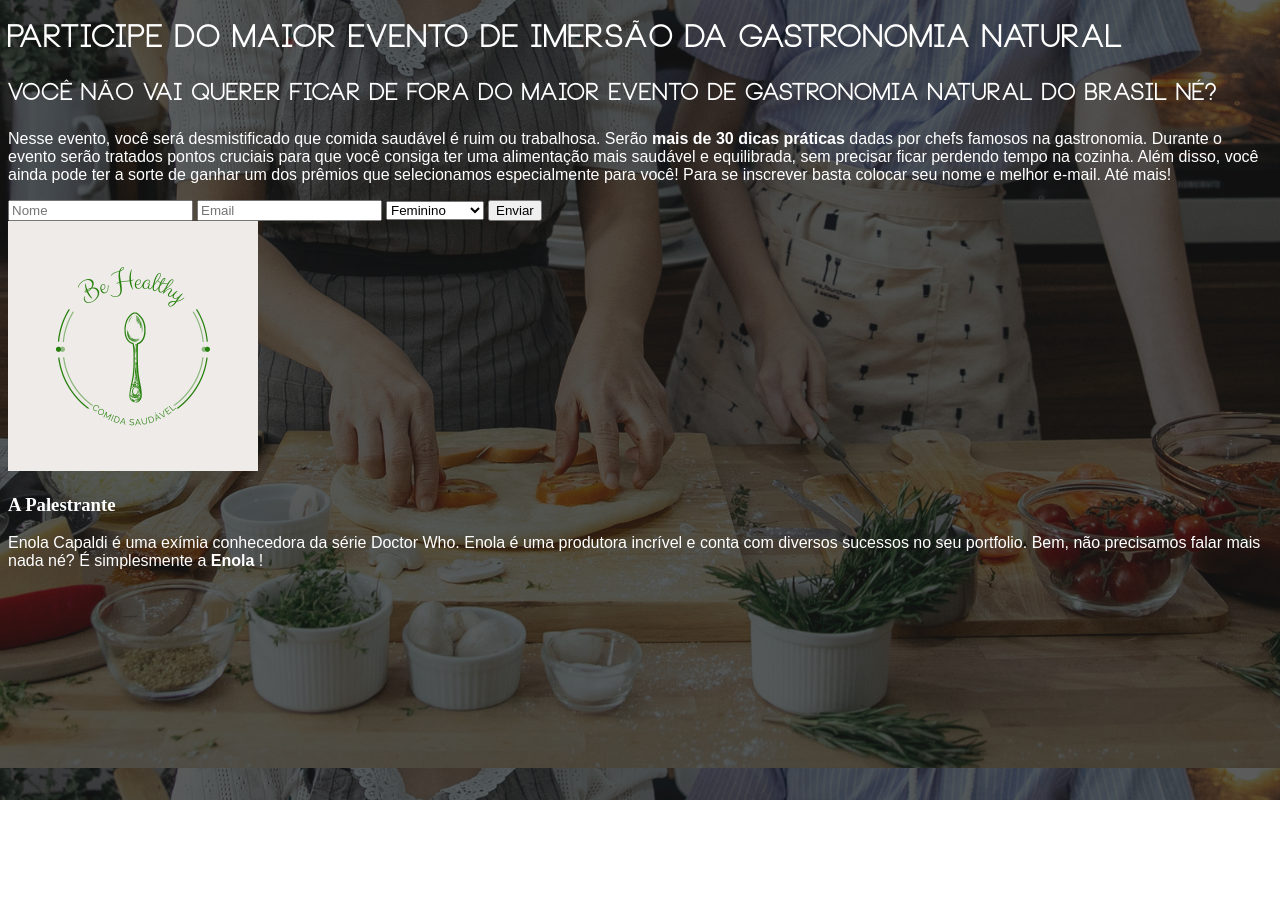
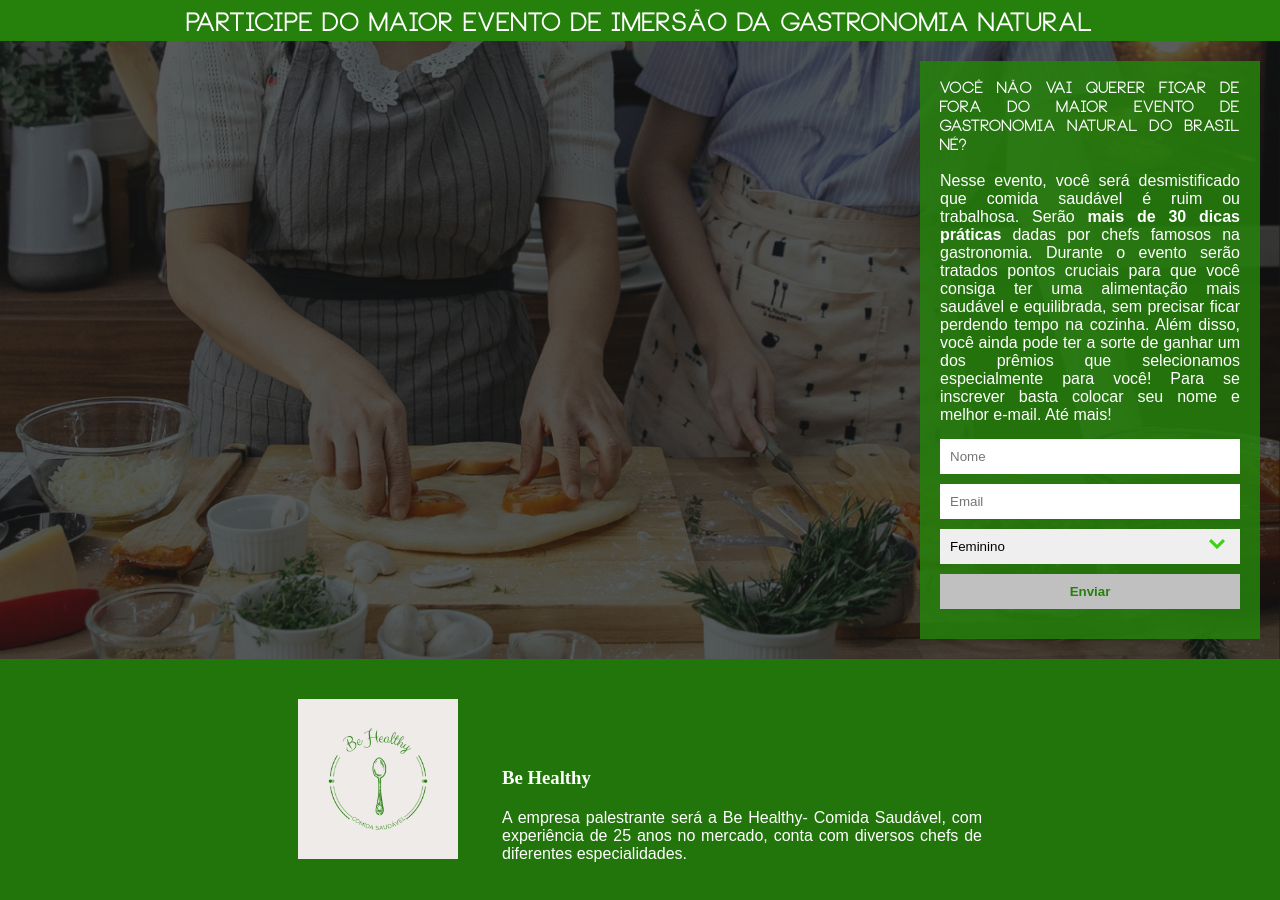
Before and after one commit to JessMotta/pagCapturaComidaNatural, a plain HTML site: page index.html in a window 1280 px wide. Before the commit the page ends 800 px from the top, so only its background shows below. Drawn offline with Linux system fonts and the light colour scheme.

Commit message:
add new version

```diff
--- a/assets/images/styles/style.css
+++ /dev/null
@@ -1,92 +0,0 @@
-* {
-    margin: 0;
-    padding: 0;
-  }
-
-  body {
-    background-color: black;
-  }
-
-  .container {
-    max-width: 1000px;
-    margin: auto;
-  }
-
-  header {
-    background-color: #003b6f;
-    color: white;
-    text-align: center;
-  }
-
-  .title {
-    font-size: 26px;
-  }
-
-
-  .formContainer {
-    max-width: 230px;
-    color: white;
-    background-color: #003b6fdd;
-    padding: 20px;
-    float: right;
-    text-align: justify;
-  }
-
-  h2{
-      font-size: 16px;
-  }
-
-  .mb{
-      margin-bottom: 15px;
-  }
-
-  input, select{
-      width: 100%;
-      box-sizing: border-box;
-      padding: 10px;
-      border: none;
-      margin-bottom: 10px;
-
-  }
-
-  input[type="submit"]{
-      color: #003b6f;
-      background-color: goldenrod;
-      font-weight: bold;
-  }
-
-  select{
-     appearance: none;
-     -moz-appearance: none;
-     -webkit-appearance: none;
-
-     background-image: url('../assets/icons/arrow-down-sign-to-navigate.png');
-     background-repeat: no-repeat;
-     background-position: calc(100% - 10px) center;
-  }
-
-  footer{
-      background-color: #003b6f;
-      padding: 40px;
-      text-align: center;
-  }
-
-  .picture{
-    width: 160px;
-  }
-
-  .description{
-    display: inline-block;
-    text-align: justify;
-    color: white;
-    max-width: 40%;
-    margin-left: 40px;
-
-  }
-  .description p, .description h3{
-    margin-bottom: 20px;
-  }
-
-  .description h3{
-    font-size: 24;
-  }
--- a/index.html
+++ b/index.html
@@ -1,16 +1,14 @@
 <!DOCTYPE html>
 <html lang="pt-br">
+
 <head>
     <meta charset="UTF-8">
     <meta http-equiv="X-UA-Compatible" content="IE=edge">
     <meta name="viewport" content="width=device-width, initial-scale=1.0">
+    <link rel="stylesheet" href="./styles/style.css" type="text/css">
     <title>V Workshop de comida natural</title>
 
     <style>
-        body{
-            background-image: url('./assets/images/background.png');
-            color: white;
-        }
         h1,
         h2 {
             font-family: Neou_Bold;
@@ -30,14 +28,17 @@
             src: url(./assets/fonts/neou/Neou-Thin.ttf);
         }
 
-        .picture{
+        .picture {
             max-width: 250px;
             text-align: center;
         }
     </style>
 
 </head>
+
 <body>
+    <div class="container">
+
         <header>
             <h1 class="title">
                 PARTICIPE DO MAIOR EVENTO DE IMERSÃO DA GASTRONOMIA NATURAL
@@ -52,10 +53,17 @@
                 </h2>
                 <!--   <p class="mb">Nesse evento, você irá descobrir a ordem correta de assistir os episódios, incluindo os spin-offs, e onde encontrar os episódios da série clássica. Além do mais, durante o evento serão mostrados easter-eggs que apareceram em diversos episódios da série e muitas pessoas não notaram, e você ainda pode ter a sorte de ganhar um dos prêmios que selecionamos para vocês!</p> -->
 
-            <p class="mb">Nesse evento, você será desmistificado que comida saudável é ruim ou trabalhosa. Serão <strong>mais de
-                    30 dicas práticas</strong> dadas por chefs famosos na gastronomia. Durante o evento serão tratados pontos cruciais
-                para que você consiga ter uma alimentação mais saudável e equilibrada, sem precisar ficar perdendo tempo na cozinha. Além disso, você ainda pode ter a sorte de ganhar um dos prêmios que selecionamos especialmente para você! Para se inscrever basta colocar seu nome e melhor e-mail. Até mais!</p>
-            <form action="https://gmail.us5.list-manage.com/subscribe/post?u=49ec6fa4a5707776f4eadcccc&amp;id=3db3f69ac1" method="post" id="mc-embedded-subscribe-form" name="mc-embedded-subscribe-form" class="validate" target="_blank" novalidate>
+                <p class="mb">Nesse evento, você será desmistificado que comida saudável é ruim ou trabalhosa. Serão
+                    <strong>mais de
+                        30 dicas práticas</strong> dadas por chefs famosos na gastronomia. Durante o evento serão
+                    tratados pontos cruciais
+                    para que você consiga ter uma alimentação mais saudável e equilibrada, sem precisar ficar perdendo
+                    tempo na cozinha. Além disso, você ainda pode ter a sorte de ganhar um dos prêmios que selecionamos
+                    especialmente para você! Para se inscrever basta colocar seu nome e melhor e-mail. Até mais!</p>
+                <form
+                    action="https://gmail.us5.list-manage.com/subscribe/post?u=49ec6fa4a5707776f4eadcccc&amp;id=3db3f69ac1"
+                    method="post" id="mc-embedded-subscribe-form" name="mc-embedded-subscribe-form" class="validate"
+                    target="_blank" novalidate>
                     <input type="text" name="FNAME" id="name" placeholder="Nome">
                     <input type="email" name="EMAIL" id="email" placeholder="Email">
                     <select name="Gênero" id="genero">
@@ -63,26 +71,24 @@
                         <option value="ms">Masculino</option>
                         <option value="nb">Não binário</option>
                         <option value="ts">Transgênero</option>
-                    <option value="nd">não definir</option>
+                        <option value="nd">Não definir</option>
                     </select>
                     <!-- real people should not fill this in and expect good things - do not remove this or risk form bot signups-->
                     <div style="position: absolute; left: -5000px;" aria-hidden="true"><input type="text"
                             name="b_49ec6fa4a5707776f4eadcccc_3db3f69ac1" tabindex="-1" value=""></div>
                     <input type="submit" value="Enviar">
                 </form>
-
-
             </div>
         </section>
         <footer>
             <img class="picture" src="./assets/images/logo_be_healthy.png">
             <div class="description">
-        <h3>A Palestrante</h3>
-        <p>Enola Capaldi é uma exímia conhecedora da série Doctor Who. Enola é uma produtora incrível e conta
-            com diversos sucessos no seu portfolio.
-            Bem, não precisamos falar mais nada né? É simplesmente a <strong> Enola </strong>!
+                <h3>Be Healthy</h3>
+                <p>A empresa palestrante será a Be Healthy- Comida Saudável, com experiência de 25 anos no mercado, conta com diversos chefs de diferentes especialidades.
                 </p>
             </div>
         </footer>
+    </div>
 </body>
+
 </html>
--- /dev/null
+++ b/styles/style.css
@@ -0,0 +1,91 @@
+* {
+  margin: 0;
+  padding: 0;
+}
+
+
+
+header {
+  padding-top: 10px;
+  background-color: #26800c;
+  color: white;
+  text-align: center;
+}
+
+.title {
+  font-size: 26px;
+}
+
+section {
+  padding: 20px;
+  background-image: url('../assets/images/background.png');
+  background-size: cover;
+  overflow: hidden;
+}
+.formContainer {
+  max-width: 300px;
+  color: white;
+  background-color: #26800cdd;
+  padding: 20px;
+  float: right;
+  text-align: justify;
+}
+
+h2 {
+  font-size: 16px;
+}
+
+.mb {
+  margin-bottom: 15px;
+}
+
+input,
+select {
+  width: 100%;
+  box-sizing: border-box;
+  padding: 10px;
+  border: none;
+  margin-bottom: 10px;
+}
+
+input[type="submit"] {
+  color: #26800c;
+  background-color: silver;
+  font-weight: bold;
+}
+
+select {
+  appearance: none;
+  -moz-appearance: none;
+  -webkit-appearance: none;
+
+  background-image: url("../assets/icons/arrow.png");
+  background-repeat: no-repeat;
+  background-position: calc(100% - 15px) center;
+}
+
+footer {
+  background-color: #22750b;
+  padding: 40px;
+  text-align: center;
+}
+
+.picture {
+  width: 160px;
+}
+
+.description {
+  display: inline-block;
+  text-align: justify;
+  color: white;
+  max-width: 40%;
+  margin-left: 40px;
+}
+.description p,
+.description h3 {
+  margin-bottom: 20px;
+}
+
+.description h3 {
+  font-size: 24;
+}
```
Also changed, not shown: assets/icons/arrow.png (added). Lines whose indentation alone changed are shown as unchanged.
